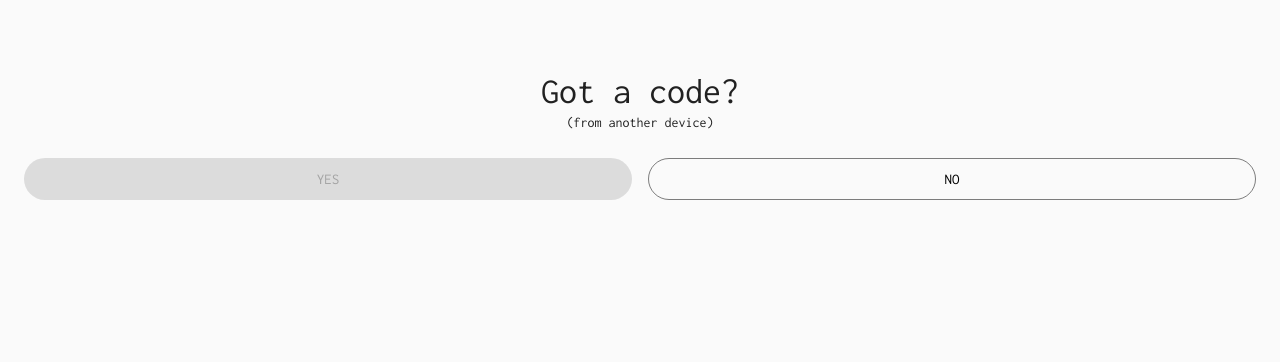
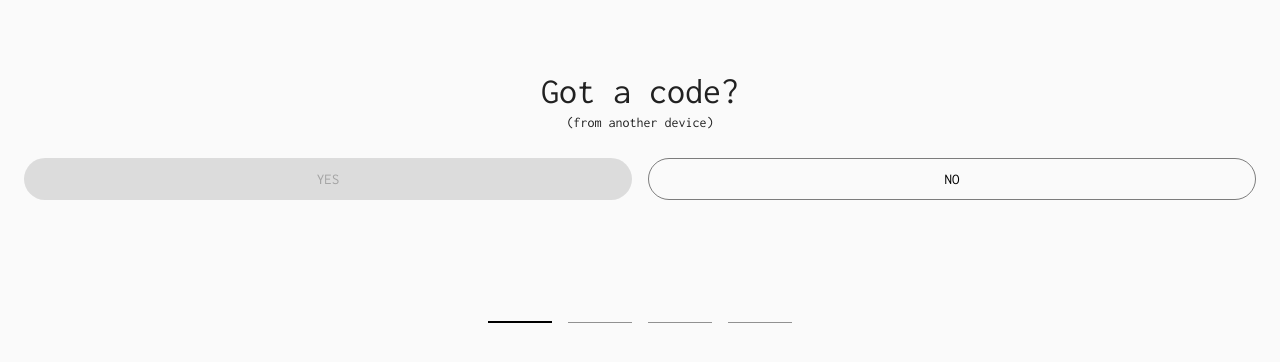
Before and after one commit to eyalch/pipeit, a React (Create React App) app: page / in a window 1280 px wide. Both pictures are taken after a click on the button "YES". Shown: the part 166-528 px from the top of the page. Built offline with nearby package versions, Linux system fonts and the light colour scheme.

Commit message:
feat(intro): add CodeInput component

```diff
--- /dev/null
+++ b/src/features/intro/CodeInput.tsx
@@ -0,0 +1,81 @@
+import { TextField } from '@material-ui/core'
+import React, { useRef, useState } from 'react'
+import styled from 'styled-components/macro'
+
+const CODE_LENGTH = 4
+const INITIAL_CODE = Array<string>(CODE_LENGTH).fill('')
+
+const StyledTextField = styled(TextField)`
+  width: 64px;
+  height: auto;
+  margin: ${(p) => p.theme.spacing(0, 1)};
+
+  input {
+    font-size: 4.5rem;
+    text-align: center;
+  }
+`
+
+const CodeInput = () => {
+  const [code, setCode] = useState(INITIAL_CODE)
+
+  const inputsRef = useRef<HTMLInputElement[]>([])
+
+  const onComplete = (code: string) => {
+    // Submit the entered code
+    alert(code)
+
+    // Reset the code & clear the input
+    setCode(INITIAL_CODE)
+  }
+
+  const handleChange = (value: string, index: number) =>
+    setCode((code) => {
+      const newCode = [...code.slice(0, index), value, ...code.slice(index + 1)]
+
+      const codeStr = newCode.join('')
+
+      // If the code is fully entered, then call the `onComplete` callback;
+      // otherwise, if the changed input isn't empty and isn't the last one, then focus
+      // the next one
+      if (codeStr.length === CODE_LENGTH) {
+        onComplete(codeStr)
+      } else if (value && index < CODE_LENGTH - 1) {
+        inputsRef.current[index + 1].focus()
+      }
+
+      return newCode
+    })
+
+  const handleBackspace = (index: number) => {
+    // Do nothing for the first input and for non-empty inputs
+    if (index === 0 || code[index] !== '') return
+
+    // Clear the previous digit/input
+    setCode((code) => [...code.slice(0, index - 1), '', ...code.slice(index)])
+
+    // Focus the previous input
+    inputsRef.current[index - 1].focus()
+  }
+
+  return (
+    <>
+      {code.map((digit, i) => (
+        <StyledTextField
+          key={i}
+          variant="standard"
+          type="tel"
+          inputProps={{ maxLength: 1 }}
+          inputRef={(el) => (inputsRef.current[i] = el)}
+          value={digit}
+          onChange={(event) => handleChange(event.target.value, i)}
+          onKeyDown={(event) => event.key === 'Backspace' && handleBackspace(i)}
+          onFocus={(event) => event.target.select()}
+          autoFocus={i === 0}
+        />
+      ))}
+    </>
+  )
+}
+
+export default CodeInput
--- a/src/features/intro/Intro.tsx
+++ b/src/features/intro/Intro.tsx
@@ -1,6 +1,7 @@
 import { Button, Typography } from '@material-ui/core'
 import React, { useState } from 'react'
 import styled from 'styled-components/macro'
+import CodeInput from './CodeInput'
 
 const StyledButtonsContainer = styled.div`
   display: flex;
@@ -50,6 +51,10 @@ const Intro = () => {
           No
         </Button>
       </StyledButtonsContainer>
+
+      {activeSection === CodeSection.Enter ? (
+        <CodeInput />
+      ) : activeSection === CodeSection.Create ? null : null}
     </div>
   )
 }
```
